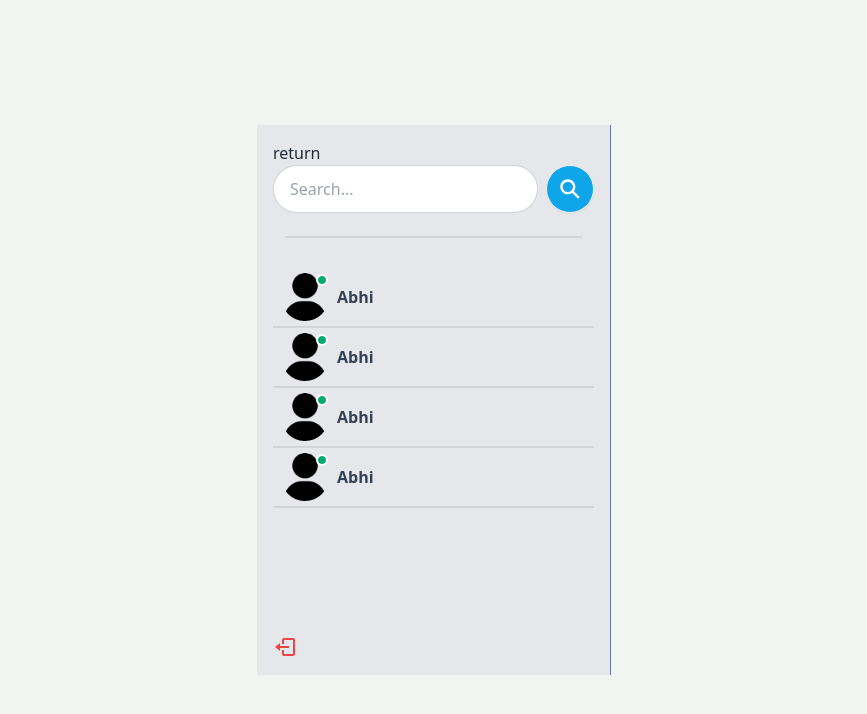
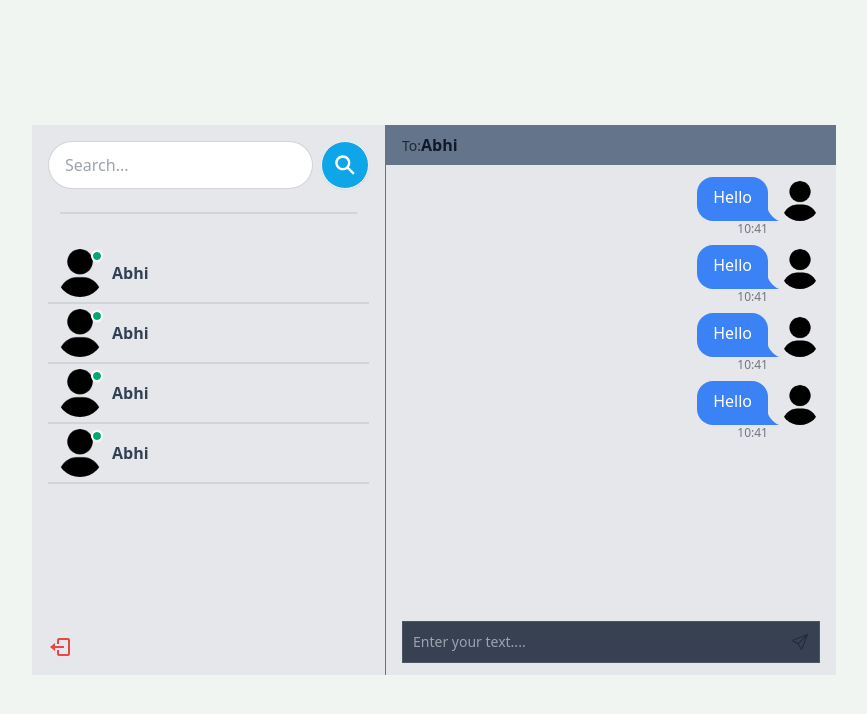
Before and after one commit to Abhishek-906/Chat-Application, a React (Vite) app in the folder frontend/: page / in a window 1280 px wide. Shown: the top 714 px of the page, without its empty margins (206-1073 px from the left). Built offline with nearby package versions, Linux system fonts and the light colour scheme.

Commit message:
Message Container UI

```diff
--- a/frontend/src/component/Sidebar/LogoutButton.jsx
+++ b/frontend/src/component/Sidebar/LogoutButton.jsx
@@ -1,5 +1,6 @@
 import React from 'react'
 import {BiLogOut} from "react-icons/bi"
+
 const LogoutButton = ()=> {
   return (
     <div className='mt-auto'>
--- a/frontend/src/component/Sidebar/SearchInput.jsx
+++ b/frontend/src/component/Sidebar/SearchInput.jsx
@@ -4,7 +4,7 @@
 const  SearchInput = () => {
   return (
     <div>
-      return <form className='flex items-center gap-2'>
+      <form className='flex items-center gap-2'>
                 <input
                    type="text"
                    placeholder='Search...'
--- a/frontend/src/component/Sidebar/Sidebar.jsx
+++ b/frontend/src/component/Sidebar/Sidebar.jsx
@@ -11,7 +11,6 @@
        <div className='divider px-3'></div>
        <Conversations/>
        <LogoutButton/>
-
     </div>
   )
 }
--- /dev/null
+++ b/frontend/src/component/messages/Message.jsx
@@ -0,0 +1,19 @@
+import React from 'react'
+import userAvatar from "../../assets/user.png"
+
+
+const Message = () => {
+  return (
+    <div className='chat chat-end'>
+        <div className='chat-image avatar'>
+        <div className='w-10 rounded-full'>
+            <img src={userAvatar} alt="User Avatar"/>
+        </div>
+        </div>
+    <div className= 'chat-bubble text-white bg-blue-500'>Hello</div>
+    <div className="chat-footer opacity-50 text-xs flex gap-1 items-center text-slate-950">10:41</div>
+    </div>
+  )
+}
+
+export default Message
--- /dev/null
+++ b/frontend/src/component/messages/MessageContainer.jsx
@@ -0,0 +1,22 @@
+import React from 'react'
+import MessageInput from './MessageInput'
+import Messages from './Messages'
+
+const  MessageContainer = () => {
+  return (
+    <div className='md:min-w-[450px] flex flex-col'>
+    <>
+    {/* Header */}
+    <div className='bg-slate-500 px-4 py-2 mb-2'>
+        <span className='label-text'>To:</span>
+        <span className='text-gray-900 font-bold'>Abhi</span>
+    </div>
+
+    <Messages/>
+    <MessageInput/>
+    </>
+    </div>
+  )
+}
+
+export default MessageContainer
--- /dev/null
+++ b/frontend/src/component/messages/MessageInput.jsx
@@ -0,0 +1,19 @@
+import React from 'react'
+import {BsSend} from 'react-icons/bs'
+
+const MessageInput = () => {
+  return (
+    <div className='px-4 my-3'>
+        <div className='w-full relative'>
+          <input type="text"
+           className='border text-sm rounder-lg block w-full p-2.5 bg-gray-700 border-gray-600 text-white'
+           placeholder='Enter your text....'/>
+          <button type='submit' className='absolute inset-y-0 end-0 flex items-center pe-3'>
+            <BsSend/>
+          </button>
+        </div>
+    </div>
+  )
+}
+
+export default MessageInput
--- /dev/null
+++ b/frontend/src/component/messages/Messages.jsx
@@ -0,0 +1,15 @@
+import React from 'react'
+import Message from './Message'
+
+const Messages = () => {
+  return (
+    <div className='px-4 flex-1 overflow-auto'>
+      <Message/>
+      <Message/>
+      <Message/>
+      <Message/>
+    </div>
+  )
+}
+
+export default Messages
--- a/frontend/src/pages/Home.jsx
+++ b/frontend/src/pages/Home.jsx
@@ -1,11 +1,12 @@
 import React from 'react'
 import Sidebar from '../component/Sidebar/Sidebar'
+import MessageContainer from '../component/messages/MessageContainer'
 
 const Home = () => {
   return (
     <div className='flex sm:h-[450px] md:h-[550px] rounder-lg overflow-hidden bg-gray-200'>
        <Sidebar/>
-       {/* dsdgsd */}
+       <MessageContainer/>
     </div>
   )
 }
```
